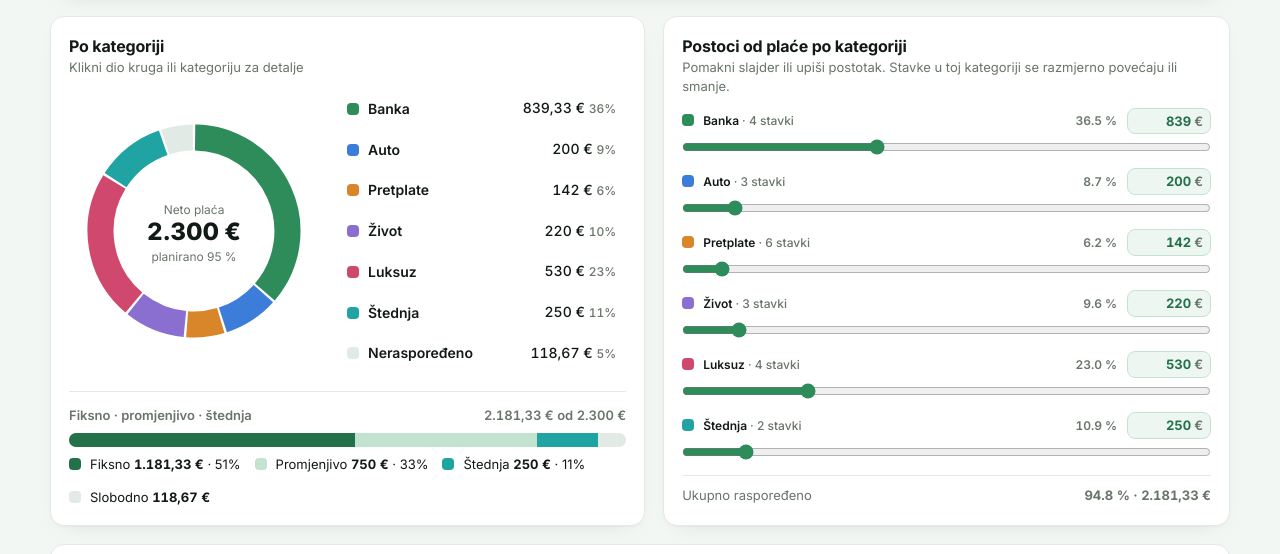
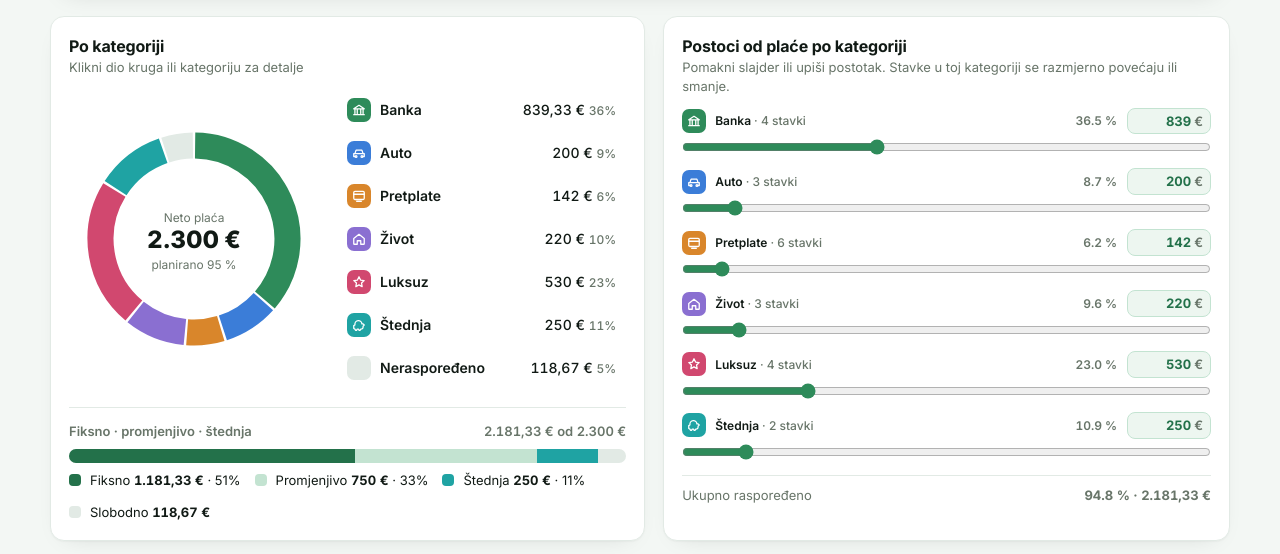
Before and after one commit to zkaraman25/budzet, a plain HTML site: page index.html in a window 1280 px wide. Shown: the part 234-788 px from the top of the page. Drawn offline with Linux system fonts and the light colour scheme.

Commit message:
Ikone kategorija u legendi i slajderima
Co-Authored-By: Claude Fable 5.1 <noreply@anthropic.com>
Claude-Session: https://claude.ai/code/session_01Tb8tV67DY4ZV6gSfgKs3wc

```diff
--- a/index.html
+++ b/index.html
@@ -101,6 +101,9 @@ svg .ax{fill:var(--muted);font-size:11px}
 .legend b{font-weight:600;font-size:14px}
 .legend .num{color:var(--fg);font-weight:500;font-size:14px}
 .sw{display:inline-block;width:12px;height:12px;border-radius:4px;margin-right:9px;vertical-align:-1px;flex:none}
+.gt{display:inline-grid;place-items:center;width:24px;height:24px;border-radius:7px;color:#fff;margin-right:9px;vertical-align:middle;flex:none}
+.gt svg.i{width:14px;height:14px;stroke-width:2.2}
+.legend div > span:first-child{display:inline-flex;align-items:center}
 
 /* sliders */
 .sliders{display:grid;gap:10px;margin-top:12px}
@@ -474,10 +477,10 @@ function renderDonut(){
   document.getElementById("donut").innerHTML=`<svg viewBox="0 0 230 230" width="250">${paths}
     <text x="${cx}" y="${cy-16}" text-anchor="middle" class="ax">${esc(c[0])}</text><text x="${cx}" y="${cy+8}" text-anchor="middle" font-size="22" font-weight="800">${c[1]}</text><text x="${cx}" y="${cy+28}" text-anchor="middle" class="ax">${c[2]}</text></svg>`;
   const items=m&&m.id!=="__free"?S.items.filter(i=>i.group===m.id):null;
-  document.getElementById("legend").innerHTML=items?`<div data-g="${m.id}" class="on" style="animation-delay:0ms"><span><span class="sw" style="background:${m.c}"></span><b>${esc(m.n)}</b></span><span class="num">${fmt(m.v)} €</span></div>`+
+  document.getElementById("legend").innerHTML=items?`<div data-g="${m.id}" class="on" style="animation-delay:0ms"><span>${m.id==="__free"?`<span class="gt" style="background:var(--line)"></span>`:gTile(S.groups.find(g=>g.id===m.id))}<b>${esc(m.n)}</b></span><span class="num">${fmt(m.v)} €</span></div>`+
       items.map((i,k)=>`<div style="padding-left:30px;cursor:default;animation-delay:${(k+1)*40}ms"><span>${esc(i.name)}</span><span class="num" style="color:var(--muted)">${fmt(monthly(i))} €</span></div>`).join("")+
       `<div data-g="${m.id}" style="color:var(--a-strong);font-size:13px;animation-delay:${(items.length+1)*40}ms"><span>← natrag na sve kategorije</span></div>`
-    :parts.map((x,k)=>`<div data-g="${x.id}" style="animation-delay:${k*35}ms"><span><span class="sw" style="background:${x.c}"></span><b>${esc(x.n)}</b></span><span class="num">${fmt(x.v)} € <span style="color:var(--muted);font-size:12px">${Math.round(x.v/tot*100)}%</span></span></div>`).join("");
+    :parts.map((x,k)=>`<div data-g="${x.id}" style="animation-delay:${k*35}ms"><span>${x.id==="__free"?`<span class="gt" style="background:var(--line)"></span>`:gTile(S.groups.find(g=>g.id===x.id))}<b>${esc(x.n)}</b></span><span class="num">${fmt(x.v)} € <span style="color:var(--muted);font-size:12px">${Math.round(x.v/tot*100)}%</span></span></div>`).join("");
 }
 function renderSplit(){
   const kind=n=>/šted|sted|etf|dionic|invest/i.test(n)?"s":/bank|auto|pretpl|režij|rezij|stan|osigur|kredit/i.test(n)?"f":"v";
@@ -494,7 +497,7 @@ document.getElementById("legend").addEventListener("click",e=>{const s=e.target.
 /* ---------- sliders per category ---------- */
 function renderSliders(){
   document.getElementById("sliders").innerHTML=S.groups.map((g,k)=>{const v=gSum(g.id),p=pc(v),n=S.items.filter(i=>i.group===g.id).length;
-    return `<div class="sl" style="animation-delay:${k*50}ms" data-g="${g.id}"><span class="g"><span><span class="sw" style="background:${gColor(g.id)}"></span>${esc(g.name)} <span class="n">· ${n} ${n===1?'stavka':'stavki'}</span></span><span class="right"><span class="num amt">${p.toFixed(1)} %</span><span class="pin"><input type="number" min="0" step="1" value="${Math.round(v)}" data-sn="${g.id}" id="sn-${g.id}" ${n?'':'disabled'}><span>€</span></span></span></span>
+    return `<div class="sl" style="animation-delay:${k*50}ms" data-g="${g.id}"><span class="g"><span style="display:inline-flex;align-items:center">${gTile(g)}${esc(g.name)}&nbsp;<span class="n">· ${n} ${n===1?'stavka':'stavki'}</span></span><span class="right"><span class="num amt">${p.toFixed(1)} %</span><span class="pin"><input type="number" min="0" step="1" value="${Math.round(v)}" data-sn="${g.id}" id="sn-${g.id}" ${n?'':'disabled'}><span>€</span></span></span></span>
     <input type="range" min="0" max="${Math.max(S.income,1)}" step="1" value="${Math.round(v)}" data-sl="${g.id}" id="sl-${g.id}" ${n?'':'disabled'}></div>`}).join("");
   updPctTotal();
 }
@@ -521,6 +524,7 @@ function renderTabs(){const y=S.items.filter(i=>i.period==="y").length;
 document.getElementById("tabs").addEventListener("click",e=>{const b=e.target.closest("[data-per]");if(!b)return;per=b.dataset.per;renderTabs();renderTable()});
 const GICONS=[[/bank|kredit/i,'<path d="M3 10h18L12 4zM5 10v8m4-8v8m6-8v8m4-8v8M3 20h18"/>'],[/auto|car/i,'<path d="M5 13 7 7h10l2 6M3 13h18v5h-2m-14 0H3v-5"/><circle cx="7" cy="18" r="1.5"/><circle cx="17" cy="18" r="1.5"/>'],[/pretpl|internet|telef/i,'<rect x="3" y="4" width="18" height="14" rx="2"/><path d="M3 9h18M8 21h8"/>'],[/šted|sted|etf|dionic/i,'<path d="M5 11a6 6 0 0 1 12-1h2l2 2-2 2v2a3 3 0 0 1-3 3h-1l-1 2h-2l-1-2H9l-1 2H6l-1-2-2-1v-5l2-1z"/>'],[/luks|izlas|putov/i,'<path d="M12 3l2.7 5.6 6.1.9-4.4 4.3 1 6.1L12 17l-5.4 2.9 1-6.1L3.2 9.5l6.1-.9z"/>'],[/živ|ziv|hran|stan|režij/i,'<path d="M3 11 12 4l9 7v9a1 1 0 0 1-1 1h-5v-6h-6v6H4a1 1 0 0 1-1-1z"/>'],[/osigur/i,'<path d="M12 3l8 3v6c0 5-3.5 8-8 9-4.5-1-8-4-8-9V6z"/>']];
 function gIcon(g){const m=GICONS.find(([r])=>r.test(g.name));return m?`<svg class="i" viewBox="0 0 24 24" style="color:${gColor(g.id)}">${m[1]}</svg>`:`<span class="sw" style="background:${gColor(g.id)};margin:0"></span>`}
+function gTile(g){const m=GICONS.find(([r])=>r.test(g.name));return `<span class="gt" style="background:${gColor(g.id)}">${m?`<svg class="i" viewBox="0 0 24 24">${m[1]}</svg>`:''}</span>`}
 function renderChips(){const el=document.getElementById("chips");
   el.innerHTML=`<button data-chip="all" class="${tab==='all'?'on':''}"><svg class="i" viewBox="0 0 24 24"><rect x="3" y="3" width="7" height="7" rx="1.5"/><rect x="14" y="3" width="7" height="7" rx="1.5"/><rect x="3" y="14" width="7" height="7" rx="1.5"/><rect x="14" y="14" width="7" height="7" rx="1.5"/></svg>Sve<span>${S.items.length}</span></button>`+
     S.groups.map(g=>{const c=S.items.filter(i=>i.group===g.id).length;return `<button data-chip="${g.id}" class="${tab===g.id?'on':''}">${gIcon(g)}${esc(g.name)}<span>${c}</span>${c===0&&S.groups.length>1?` <b data-gdel="${g.id}" title="Obriši kategoriju" style="margin-left:4px;opacity:.6">×</b>`:''}</button>`}).join("")+
```
